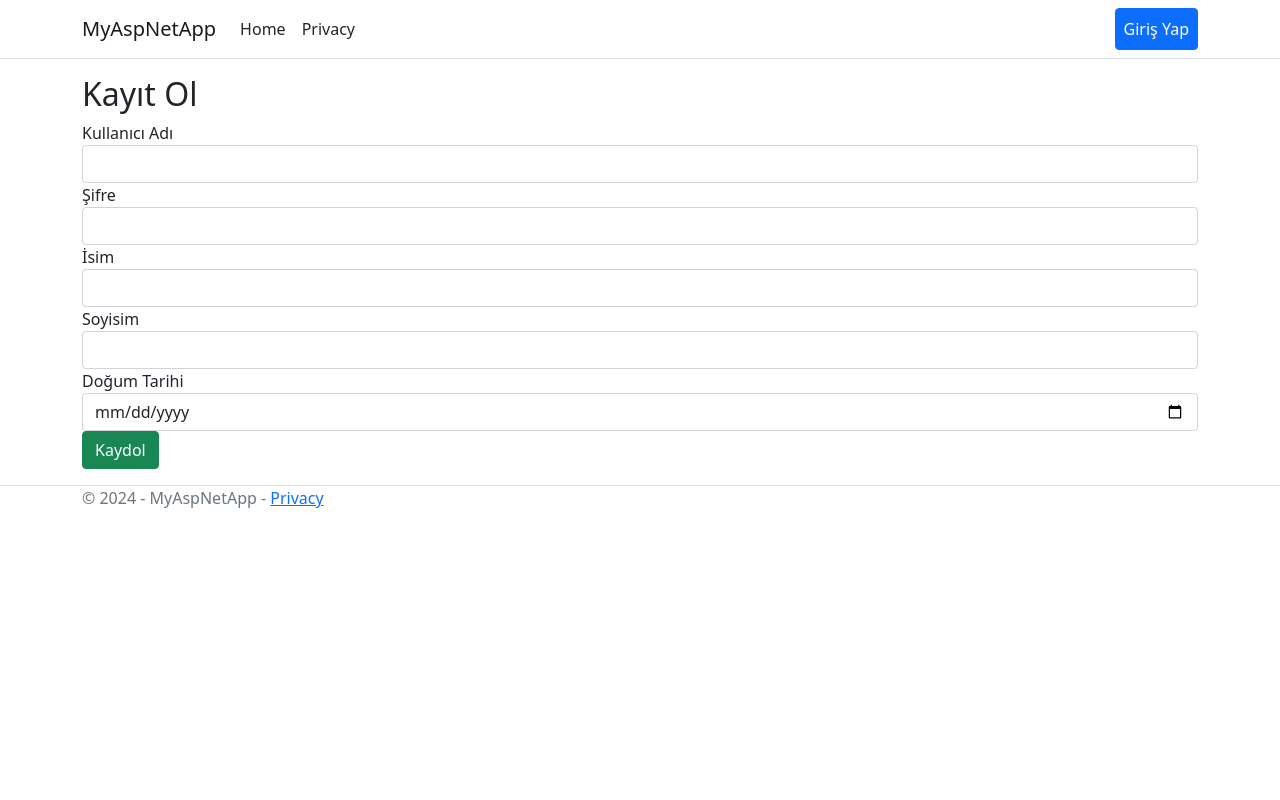
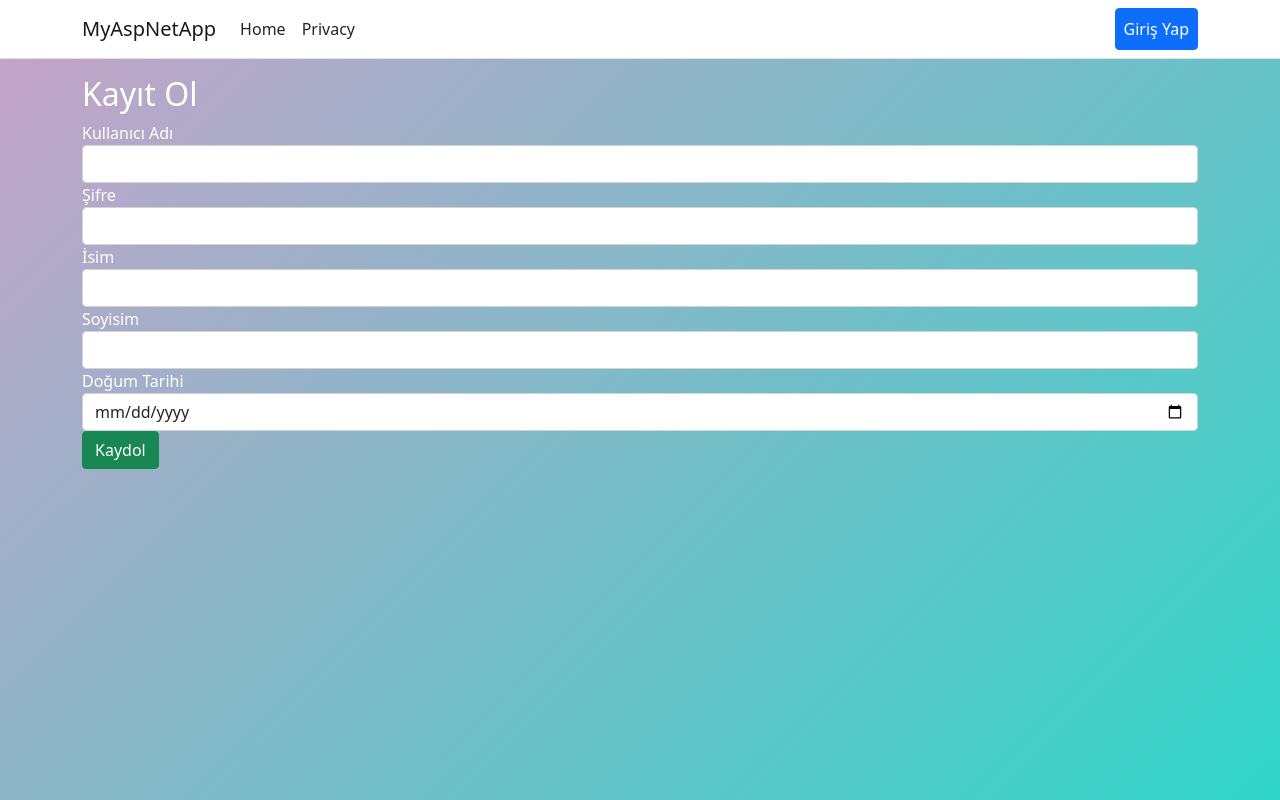
Before and after one commit to ebrurazi/webprogramlama, an ASP.NET Core app: page /Register in a window 1280 px wide. Run offline with ASP.NET Core 8, Linux system fonts and the light colour scheme; some libraries are stand-ins or nearby versions.

Commit message:
sayfa için renk ve footer düzenlemeleri

```diff
--- a/MyAspNetApp/Pages/Shared/_Layout.cshtml
+++ b/MyAspNetApp/Pages/Shared/_Layout.cshtml
@@ -38,11 +38,14 @@
             @RenderBody()
         </main>
     </div>
-    <footer class="border-top footer text-muted">
-        <div class="container">
-            &copy; 2024 - MyAspNetApp - <a asp-area="" asp-page="/Privacy">Privacy</a>
-        </div>
-    </footer>
+    @if (!(ViewContext.RouteData.Values["page"].ToString().Contains("Login") || ViewContext.RouteData.Values["page"].ToString().Contains("Register")))
+    {
+        <footer class="border-top footer text-muted">
+            <div class="container">
+                &copy; 2024 - MyAspNetApp - <a asp-area="" asp-page="/Privacy">Privacy</a>
+            </div>
+        </footer>
+    }
     <script src="~/lib/jquery/dist/jquery.min.js"></script>
     <script src="~/lib/bootstrap/dist/js/bootstrap.bundle.min.js"></script>
     <script src="~/js/site.js" asp-append-version="true"></script>
--- a/MyAspNetApp/wwwroot/css/site.css
+++ b/MyAspNetApp/wwwroot/css/site.css
@@ -1,21 +1,33 @@
 html, body {
-  height: 100%; /* Sayfanın tam boy olmasını sağlar */
-  position: relative;
+  width: 100%;
+  height: 100%;
+  margin: 0;
+  padding: 0;
+  background: linear-gradient(135deg, #C8A2C8 0%, #30D5C8 100%);
+  background-attachment: fixed;
+  background-repeat: no-repeat;
+  background-size: cover;
+  display: flex;
+  flex-direction: column;
 }
 
 body {
   display: flex;
-  flex-direction: column; /* İçeriği sütun olarak düzenler */
-  min-height: 100vh; /* Viewport'un tam yüksekliği */
-  margin: 0;
+  flex-direction: column;
+  min-height: 100vh;
+  color: white;
 }
 
 .main {
-  flex: 1; /* Ana içeriği esnek yapar ve mümkün olduğunca boşluğu doldurur */
+  flex: 1;
 }
 
 .footer {
-  position: relative; /* Sabit yerine göreli pozisyon */
-  bottom: auto;
   width: 100%;
+  background-color: #30D5C8;
+  color: #C8A2C8;
+  text-align: center;
+  padding: 10px 0;
+  position: relative;
+  bottom: 0;
 }
--- a/MyAspNetApp/wwwroot/css/style.css
+++ b/MyAspNetApp/wwwroot/css/style.css
@@ -1,18 +1,19 @@
 /* style.css */
 .index-page .navbar a {
-    color: white;
+    color: #FFFFFF; /* Beyaz metin */
     padding: 12px 20px;
     text-decoration: none;
     font-size: 18px;
+    background: linear-gradient(45deg, #C8A2C8, #30D5C8); /* Lila'dan turkuaza geçiş */
 }
 .index-page .product-grid {
     display: grid;
-    grid-template-columns: repeat(4,1fr);
+    grid-template-columns: repeat(4, 1fr);
     gap: 10px;
     margin-top: 20px;
 }
 .index-page .product {
-    background-color: white;
+    background-color: #C8A2C8; /* Lila arka plan */
     padding: 20px;
     box-shadow: 0 2px 5px rgba(0,0,0,0.1);
     text-align: center;
```
